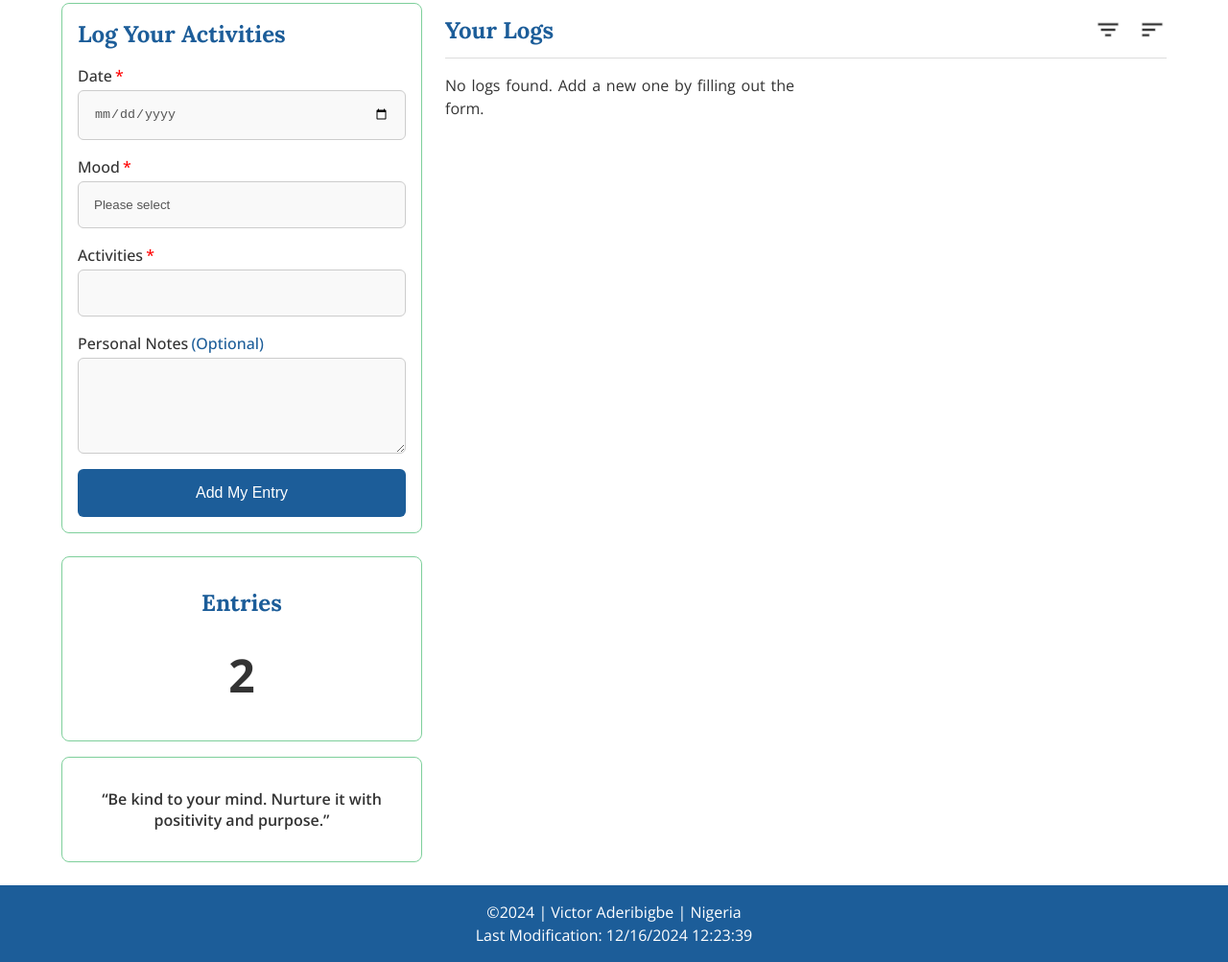
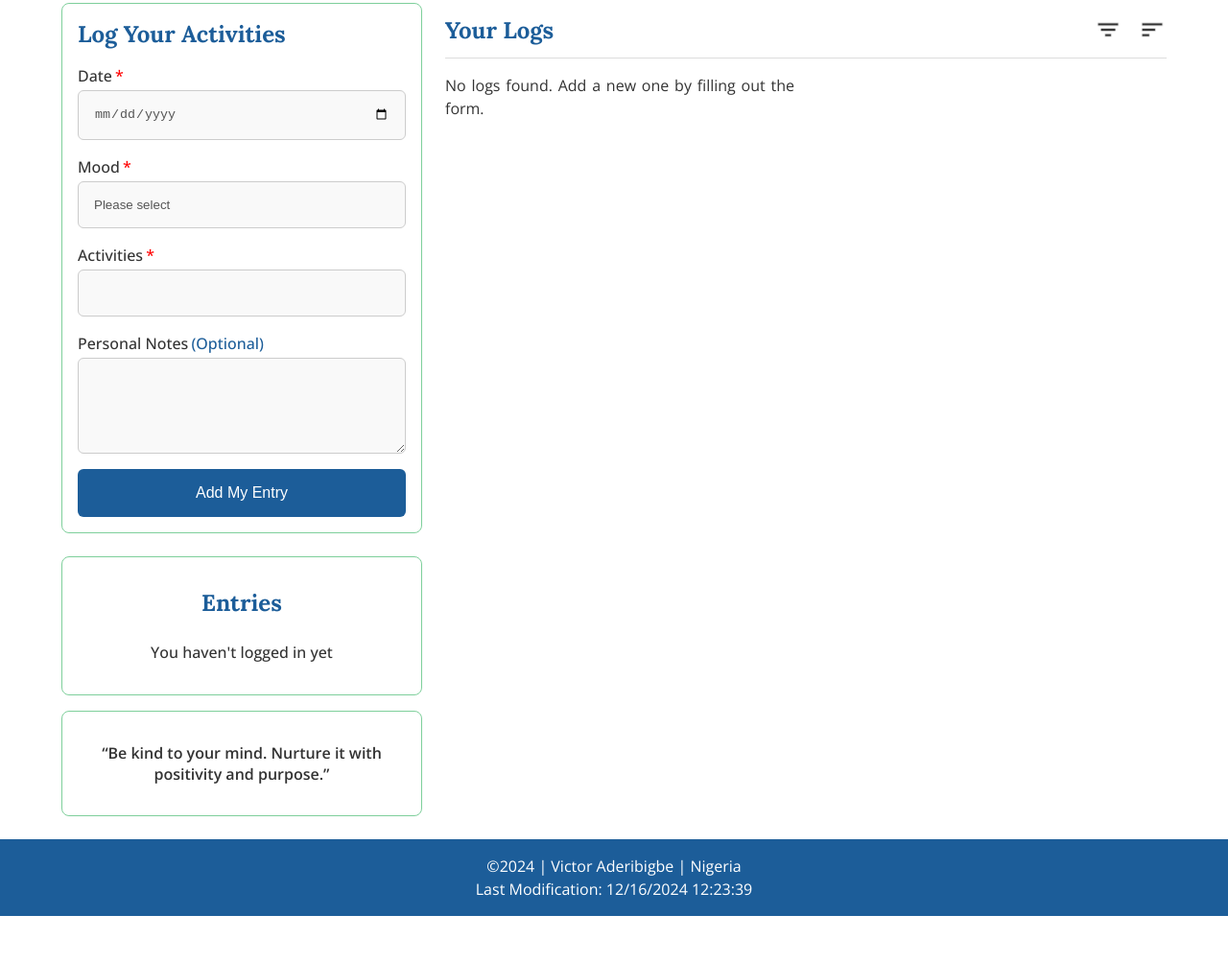
Before and after one commit to victoraderibigbe/wdd131, a plain HTML site: page project/tracker.html in a window 1280 px wide. Shown: the part 386-1389 px from the top of the page at 96% size. After the commit the page ends 1341 px from the top, so only its background shows below. Drawn offline with nearby package versions, Linux system fonts and the light colour scheme.

Commit message:
Fix image issue

```diff
--- a/project/scripts/tracker.js
+++ b/project/scripts/tracker.js
@@ -216,8 +216,9 @@ const editLog = (logToEdit, cardElement) => {
 };
 
 const recordEntries = () => {
-  const entriesBox = document.querySelector("#quoteBox .entries");
+  const entriesBoxes = document.querySelectorAll(".quote-box .entries");
 
+  entriesBoxes.forEach((entriesBox) => {
     const pElement = document.createElement("p");
     entriesBox.appendChild(pElement);
 
@@ -234,4 +235,5 @@ const recordEntries = () => {
     console.log(logs.length);
     pElement.textContent = logs.length;
     entriesBox.appendChild(pElement);
+  });
 };
--- a/project/styles/home-large.css
+++ b/project/styles/home-large.css
@@ -4,7 +4,7 @@
   }
 
   main {
-    background-image: url("images/vegetarian.webp");
+    background-image: url("../images/vegetarian.webp");
     background-size: cover;
     background-repeat: no-repeat;
     background-position: center;
--- a/project/styles/home.css
+++ b/project/styles/home.css
@@ -1,5 +1,5 @@
 main {
-  background-image: url("images/vegetarian-small.webp");
+  background-image: url("../images/vegetarian-small.webp");
   background-size: cover;
   background-repeat: no-repeat;
   padding: 2rem 1rem;
--- a/project/tracker.html
+++ b/project/tracker.html
@@ -80,7 +80,6 @@
                 <div class="entries-cta-large quote-box">
                     <div class="entries">
                         <h2>Entries</h2>
-                        <p>2</p>
                     </div>
                 </div>
             </div>
```
Lines whose indentation alone changed are shown as unchanged.
